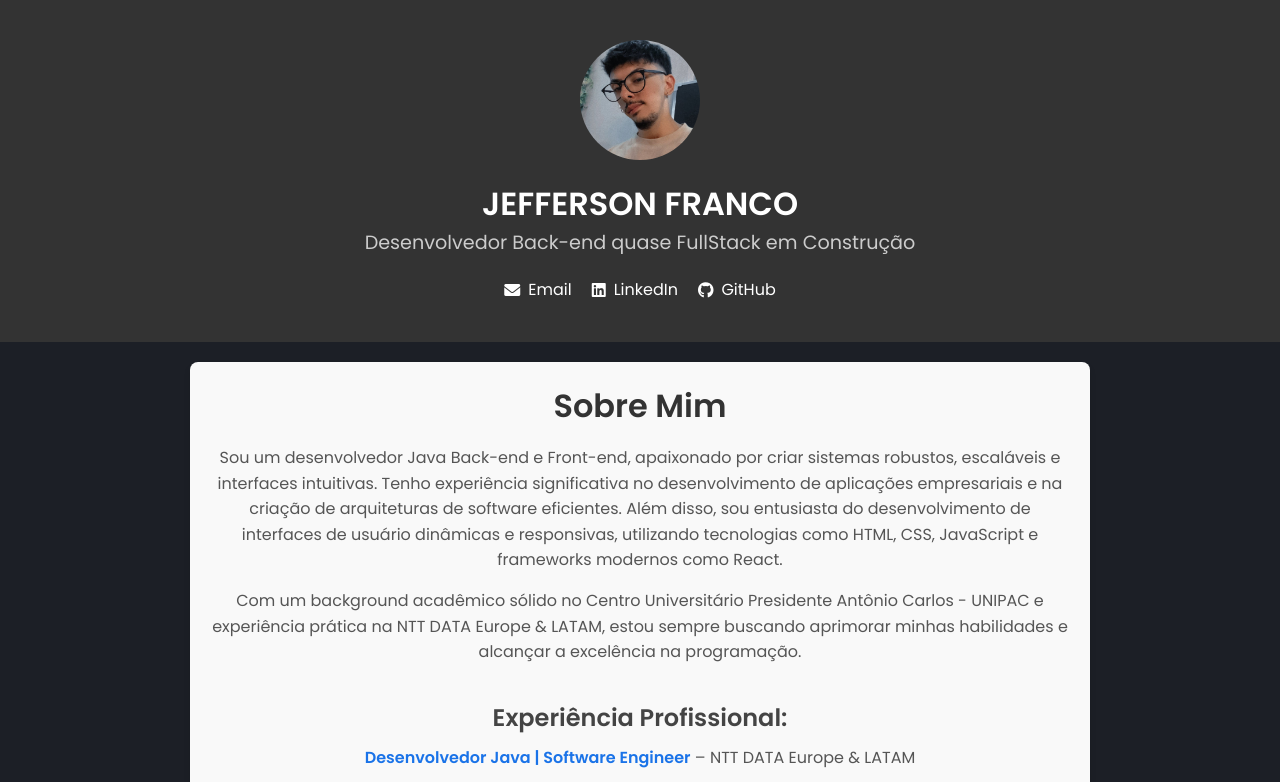
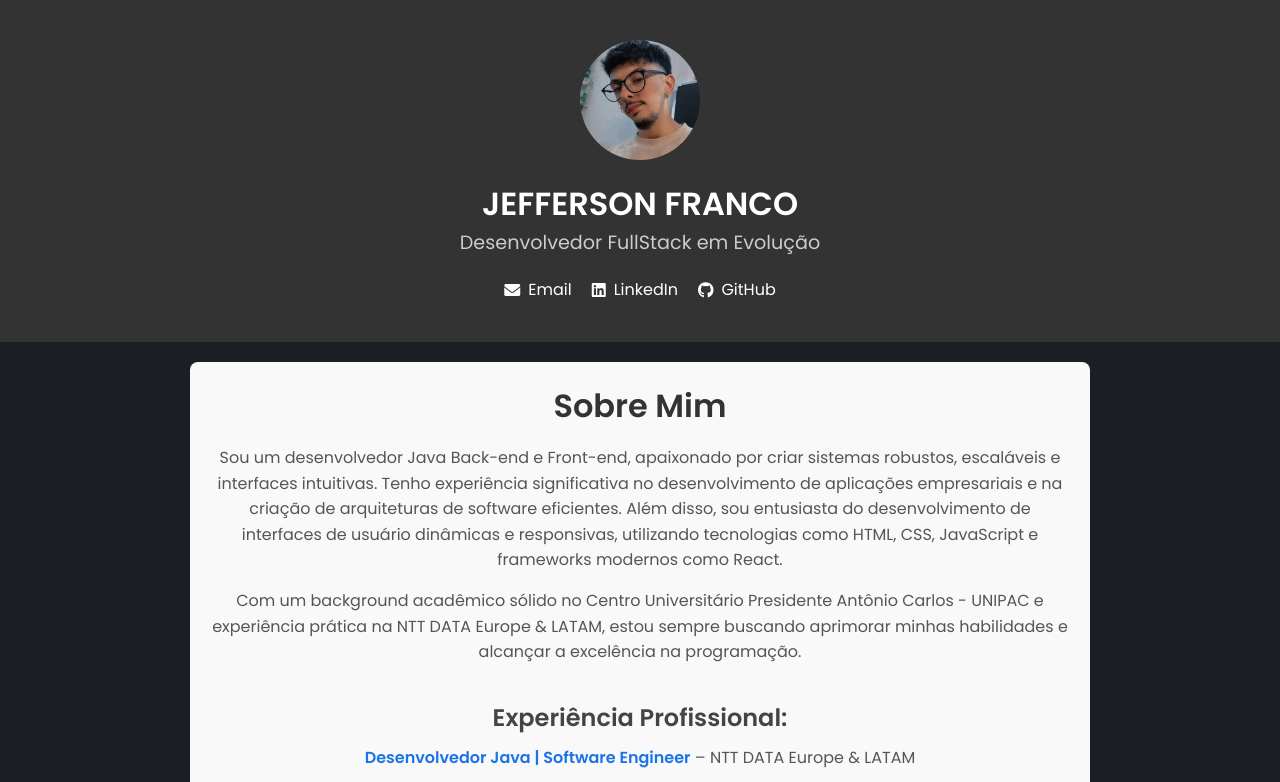
Before and after one commit to Niffrej/personal-repository, a plain HTML site: page index.html in a window 1280 px wide. Shown: the top 782 px of the page. Drawn offline with Linux system fonts and the light colour scheme.

Commit message:
ajustando descricao do header

```diff
--- a/index.html
+++ b/index.html
@@ -13,16 +13,14 @@
 <body>
     <header>
         <div class="header-content">
-            <!-- Foto do desenvolvedor -->
+
             <img src="assets/img/header/photo.jpg" alt="Foto de Jefferson Franco" class="profile-photo">
 
-            <!-- Informações pessoais -->
             <div class="intro">
                 <h1>JEFFERSON FRANCO</h1>
-                <p>Desenvolvedor Back-end quase FullStack em Construção</p>
+                <p>Desenvolvedor FullStack em Evolução</p>
             </div>
 
-            <!-- Links de contato -->
             <div class="contact-links">
                 <a href="mailto:seuemail@example.com" class="contact-link">
                     <i class="fas fa-envelope"></i> Email
```
